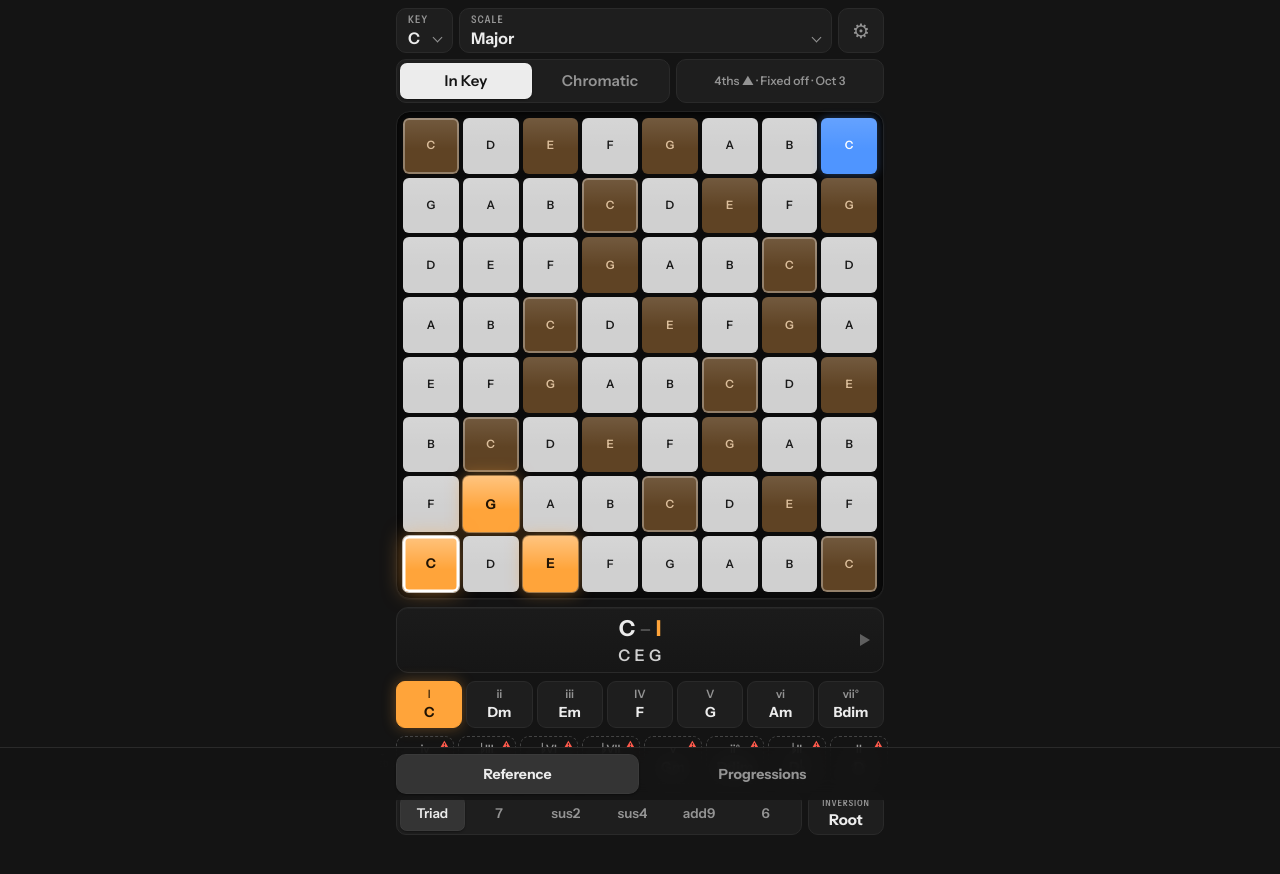
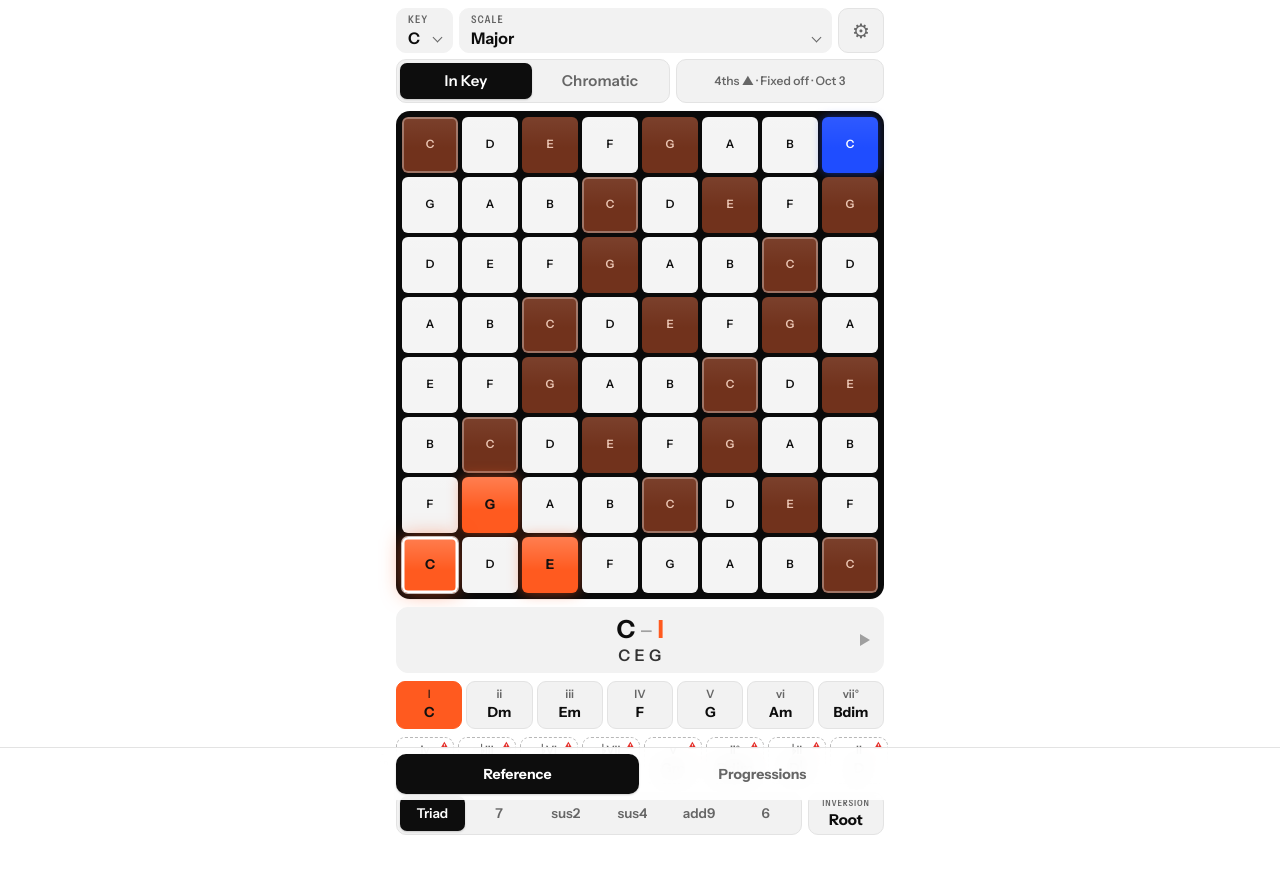
Before and after one commit to wkathomson/pad-shapes, a plain HTML site: page index.html in a window 1280 px wide. Drawn offline with Linux system fonts and the light colour scheme.

Commit message:
Light theme: white page, black type, bold flat accents
Switches to a bright, flat look: white background, near-black type,
light-grey blocks, solid black selected controls, hot orange for chords
and selections, electric blue for roots. The grid stays a black panel so
pads keep their hardware contrast. Theme colour, manifest colours and
iOS status bar updated to match; cache bumped to v4.

Co-Authored-By: Claude Opus 5.5 <noreply@anthropic.com>
Claude-Session: https://claude.ai/code/session_01UpZmbjg6raAWMm7qVkScNQ

```diff
--- a/index.html
+++ b/index.html
@@ -3,7 +3,7 @@
 <head>
 <meta charset="utf-8">
 <meta name="viewport" content="width=device-width, initial-scale=1, viewport-fit=cover">
-<meta name="theme-color" content="#0e0f12">
+<meta name="theme-color" content="#ffffff">
 <title>Pad Shapes</title>
 <link rel="manifest" href="manifest.webmanifest">
 <link rel="preload" href="fonts/instrument-sans-latin.woff2" as="font" type="font/woff2" crossorigin>
@@ -12,7 +12,7 @@
 <meta name="mobile-web-app-capable" content="yes">
 <meta name="apple-mobile-web-app-capable" content="yes">
 <meta name="apple-mobile-web-app-title" content="Pad Shapes">
-<meta name="apple-mobile-web-app-status-bar-style" content="black-translucent">
+<meta name="apple-mobile-web-app-status-bar-style" content="default">
 <style>
   /* Fonts are bundled so the app looks the same offline.
      Instrument Sans has no ♭ ♯, so a tiny Noto Music subset supplies them. */
@@ -28,30 +28,30 @@
   }
 
   :root {
-    /* Graphite greys in the spirit of a dark DAW theme */
-    --bg: #141414;
-    --surface: #1e1e1e;
-    --surface-2: #282828;
-    --surface-3: #343434;
-    --line: #333333;
-    --line-soft: #2a2a2a;
-    --text: #ececec;
-    --muted: #949494;
-    --faint: #5f5f5f;
-    /* Hardware-style accents */
-    --accent: #ffa43a;
-    --accent-hi: #ffc06e;
-    --accent-ink: #201304;
-    --accent-glow: rgba(255, 164, 58, .5);
-    --root: #4f95ff;
-    --root-glow: rgba(79, 149, 255, .35);
-    --pad-in: #d0d0d0;
-    --pad-in-text: #1b1b1b;
-    --pad-out: #232323;
-    --pad-out-text: #5a5a5a;
-    --pad-void: #0d0d0d;
-    --warn: #ff5a4c;
-    --ok: #63d47c;
+    /* Light and flat: white page, black type, bold saturated accents */
+    --bg: #ffffff;
+    --surface: #f2f2f2;
+    --surface-2: #e8e8e8;
+    --surface-3: #dcdcdc;
+    --line: #d4d4d4;
+    --line-soft: #e3e3e3;
+    --text: #0d0d0d;
+    --muted: #666666;
+    --faint: #a0a0a0;
+    --accent: #ff5a1f;          /* hot orange: chords and selections */
+    --accent-hi: #ff8a52;
+    --accent-ink: #111111;
+    --accent-glow: rgba(255, 90, 31, .55);
+    --root: #1f4dff;            /* electric blue: key root */
+    --root-glow: rgba(31, 77, 255, .5);
+    /* The grid stays a black block so pads read like the hardware */
+    --pad-in: #f4f4f4;
+    --pad-in-text: #111111;
+    --pad-out: #262626;
+    --pad-out-text: #707070;
+    --pad-void: #141414;
+    --warn: #e5322d;
+    --ok: #12a150;
     --gap: 4px;
     --radius: 10px;
     --ease: cubic-bezier(.2, .8, .2, 1);
@@ -89,7 +89,7 @@
   /* ---- Shared controls ---- */
   .sel {
     display: flex; flex-direction: column; justify-content: center; gap: 1px;
-    background: var(--surface); border: 1px solid var(--line-soft); border-radius: var(--radius);
+    background: var(--surface); border: 1px solid var(--surface); border-radius: var(--radius);
     padding: 4px 11px; min-width: 0; position: relative;
     transition: border-color .2s var(--ease), background-color .2s var(--ease);
   }
@@ -122,7 +122,7 @@
     content: ''; position: absolute; z-index: -1; top: 3px; bottom: 3px; left: 0;
     width: var(--tw, 0); transform: translateX(var(--tx, 0)); border-radius: 7px;
     background: var(--thumb, var(--text)); opacity: 0;
-    box-shadow: 0 1px 2px rgba(0,0,0,.4), 0 0 0 .5px rgba(255,255,255,.06) inset;
+    box-shadow: 0 1px 2px rgba(0,0,0,.18);
   }
   .seg.has-thumb::before { opacity: 1; }
   .seg[data-ready]::before { transition: transform .32s var(--ease), width .32s var(--ease), opacity .2s; }
@@ -142,7 +142,7 @@
   }
   .summary:active { transform: scale(.97); background: var(--surface-2); }
 
-  .notice { background: #2e2410; color: #ffd48a; border-radius: 8px; padding: 8px 10px; font-size: 13px; }
+  .notice { background: #fff3d1; color: #6e4b00; border-radius: 8px; padding: 8px 10px; font-size: 13px; }
 
   /* ---- Header ---- */
   .bar { display: flex; flex-direction: column; gap: 6px; }
@@ -152,14 +152,14 @@
   #grid {
     display: grid; grid-template-columns: repeat(8, 1fr); gap: var(--gap);
     touch-action: manipulation; padding: 6px; border-radius: 14px;
-    background: #0b0b0b; border: 1px solid #222;
-    box-shadow: inset 0 2px 6px rgba(0,0,0,.7), 0 1px 0 rgba(255,255,255,.03);
+    background: #0a0a0a; border: 0;
+    box-shadow: 0 1px 0 rgba(0,0,0,.04);
   }
   .pad {
     aspect-ratio: 1; border-radius: 6px; border: 0; padding: 0;
     display: flex; align-items: center; justify-content: center;
     font-size: 11.5px; font-weight: 600; cursor: pointer; position: relative;
-    background-image: linear-gradient(180deg, rgba(255,255,255,.12), rgba(255,255,255,0) 55%);
+    background-image: linear-gradient(180deg, rgba(255,255,255,.07), rgba(255,255,255,0) 55%);
     transition: background-color .22s var(--ease), color .22s var(--ease), box-shadow .3s var(--ease), transform .12s var(--spring);
   }
   .pad:active { transform: scale(.9); transition-duration: .22s, .22s, .3s, .05s; }
@@ -169,14 +169,14 @@
   .pad.void { background-color: var(--pad-void); color: transparent; cursor: default; background-image: none; }
   /* Chord states sit on top of the base state. */
   .pad.ghost {
-    background-color: #4b3518; background-color: color-mix(in srgb, var(--accent) 30%, #1a1a1a);
-    color: rgba(255, 225, 190, .78); box-shadow: none;
+    background-color: #5c2a17; background-color: color-mix(in srgb, var(--accent) 38%, #1a1a1a);
+    color: rgba(255, 222, 205, .85); box-shadow: none;
   }
   .pad.ghost.bass { box-shadow: inset 0 0 0 2px rgba(255,255,255,.32); }
   .pad.chord {
     background-color: var(--accent); color: var(--accent-ink); font-size: 13.5px; font-weight: 700;
-    box-shadow: 0 0 0 1px rgba(255, 200, 130, .5), 0 0 16px var(--accent-glow);
-    background-image: linear-gradient(180deg, rgba(255,255,255,.35), rgba(255,255,255,0) 60%);
+    box-shadow: 0 0 14px var(--accent-glow);
+    background-image: linear-gradient(180deg, rgba(255,255,255,.22), rgba(255,255,255,0) 60%);
   }
   .pad.chord.bass { box-shadow: inset 0 0 0 2.5px #fff, 0 0 0 1px rgba(255,255,255,.7), 0 0 20px var(--accent-glow); }
   .pad.shared::after {
@@ -189,10 +189,9 @@
   /* ---- Readout: a small display ---- */
   .readout {
     position: relative; cursor: pointer; touch-action: pan-y; overflow: hidden;
-    background: linear-gradient(180deg, #1b1b1b, #161616); border: 1px solid var(--line-soft); border-radius: 12px;
+    background: var(--surface); border: 1.5px solid var(--surface); border-radius: 12px;
     padding: 7px 34px; text-align: center; min-height: 60px;
     display: flex; flex-direction: column; justify-content: center;
-    box-shadow: inset 0 1px 0 rgba(255,255,255,.03);
     transition: transform .15s var(--spring), border-color .25s;
   }
   .readout::after {
@@ -203,18 +202,18 @@
   .readout:active { transform: scale(.985); }
   .readout:active::after { border-left-color: var(--accent); }
   .readout .ro { display: flex; flex-direction: column; gap: 1px; }
-  .readout .big { font-size: 22px; font-weight: 700; letter-spacing: -.01em; }
+  .readout .big { font-size: 25px; font-weight: 700; letter-spacing: -.02em; line-height: 1.15; }
   .readout .big .num { color: var(--accent); }
   .readout .big .sep { color: var(--faint); font-weight: 400; }
-  .readout .notes { font-size: 16px; font-weight: 600; letter-spacing: .04em; color: #cfcfcf; }
+  .readout .notes { font-size: 16px; font-weight: 600; letter-spacing: .04em; color: #333; }
   .readout .src { color: var(--muted); font-size: 12.5px; font-weight: 500; letter-spacing: 0; }
   .readout .small { font-size: 12.5px; color: var(--muted); }
   .readout.warn .small { color: var(--warn); }
 
   .missing {
     display: flex; align-items: center; gap: 8px; margin-top: -2px;
-    background: rgba(255, 90, 76, .1); border: 1px dashed rgba(255, 90, 76, .7); border-radius: var(--radius);
-    padding: 3px 3px 3px 11px; color: #ffbdb6; font-size: 12.5px; line-height: 1.25;
+    background: #fff0ee; border: 1.5px dashed var(--warn); border-radius: var(--radius);
+    padding: 3px 3px 3px 11px; color: #a3201b; font-size: 12.5px; line-height: 1.25;
     animation: rise .28s var(--ease);
   }
   .missing[hidden] { display: none; }
@@ -239,9 +238,9 @@
   .chord-btn .c { font-size: 14px; font-weight: 700; white-space: nowrap; overflow: hidden; text-overflow: clip; max-width: 100%; }
   .chord-btn[aria-pressed="true"] {
     background: var(--accent); border-color: var(--accent); color: var(--accent-ink);
-    box-shadow: 0 0 14px rgba(255, 164, 58, .35);
-  }
-  .chord-btn[aria-pressed="true"] .n { color: rgba(32, 19, 4, .75); }
+    box-shadow: none;
+  }
+  .chord-btn[aria-pressed="true"] .n { color: rgba(17, 17, 17, .7); }
   .borrowed-row {
     display: flex; gap: 4px; overflow-x: auto; scrollbar-width: none; align-items: stretch;
     margin: 0 -16px; padding: 0 16px; scroll-padding: 0 16px; scroll-snap-type: x proximity;
@@ -249,14 +248,14 @@
   .borrowed-row::-webkit-scrollbar { display: none; }
   .borrowed-row .chord-btn {
     flex: none; min-width: 58px; padding: 5px 7px 6px; scroll-snap-align: start;
-    border-style: dashed; border-color: #444; background: transparent;
+    border-style: dashed; border-color: #b8b8b8; background: transparent;
   }
   .borrowed-row .chord-btn[aria-pressed="true"] { border-style: solid; background: var(--accent); border-color: var(--accent); }
   .borrowed-row .tag { align-self: center; flex: none; width: 36px; font-size: 8.5px; line-height: 1.15; text-align: center; color: var(--faint); }
   .chord-btn .w { position: absolute; top: 2px; right: 4px; font-size: 9px; color: var(--warn); }
-  .chord-btn[aria-pressed="true"] .w { color: #8a1a10; }
+  .chord-btn[aria-pressed="true"] .w { color: #111; }
   .pick-row { display: flex; gap: 6px; }
-  .pick-row .seg { flex: 1; --thumb: var(--surface-3); --thumb-ink: var(--text); }
+  .pick-row .seg { flex: 1; }
   .pick-row .seg button { padding: 9px 2px; font-size: 13.5px; }
   .inv-btn {
     flex: none; width: 76px; border: 1px solid var(--line-soft); border-radius: var(--radius); background: var(--surface);
@@ -270,18 +269,18 @@
   /* ---- Sheets (slide up) ---- */
   .backdrop {
     position: fixed; inset: 0; z-index: 10; display: flex; align-items: flex-end; justify-content: center;
-    background: rgba(0,0,0,.6); opacity: 0; transition: opacity .25s var(--ease);
+    background: rgba(0,0,0,.32); opacity: 0; transition: opacity .25s var(--ease);
     -webkit-backdrop-filter: blur(3px); backdrop-filter: blur(3px);
   }
   .backdrop[hidden] { display: none; }
   .backdrop.open { opacity: 1; }
   .sheet {
-    width: 100%; max-width: 520px; background: var(--surface); border-radius: 18px 18px 0 0;
+    width: 100%; max-width: 520px; background: var(--bg); border-radius: 18px 18px 0 0;
     border-top: 1px solid var(--line);
     padding: 10px 16px calc(env(safe-area-inset-bottom) + 16px);
     display: flex; flex-direction: column; gap: 14px; max-height: 90vh; overflow-y: auto;
     transform: translateY(100%); transition: transform .36s var(--ease);
-    box-shadow: 0 -10px 40px rgba(0,0,0,.5);
+    box-shadow: 0 -10px 40px rgba(0,0,0,.16);
   }
   .sheet::before { content: ''; align-self: center; width: 36px; height: 4px; border-radius: 2px; background: var(--surface-3); flex: none; }
   .backdrop.open .sheet { transform: none; }
@@ -306,11 +305,11 @@
   /* ---- Tab bar (sliding thumb, like .seg) ---- */
   .tabbar {
     position: fixed; left: 0; right: 0; bottom: 0; z-index: 5;
-    background: rgba(20,20,20,.88); border-top: 1px solid var(--line-soft);
+    background: rgba(255,255,255,.9); border-top: 1px solid var(--line-soft);
     -webkit-backdrop-filter: blur(12px); backdrop-filter: blur(12px);
     padding: 6px 16px calc(env(safe-area-inset-bottom) + 6px);
   }
-  .tabbar .seg { max-width: 488px; margin: 0 auto; background: transparent; border: 0; padding: 0; --thumb: var(--surface-3); --thumb-ink: var(--text); }
+  .tabbar .seg { max-width: 488px; margin: 0 auto; background: transparent; border: 0; padding: 0; }
   .tabbar .seg::before { top: 0; bottom: 0; border-radius: var(--radius); }
   .tabbar button { padding: 11px 0; font-weight: 700; font-size: 14px; border-radius: var(--radius); }
 
@@ -339,13 +338,13 @@
   }
   .strip .slot-chip:active { transform: scale(.92); }
   .strip .slot-chip[aria-current="true"] {
-    background: var(--accent); border-color: var(--accent); color: var(--accent-ink); box-shadow: 0 0 14px rgba(255,164,58,.35);
+    background: var(--accent); border-color: var(--accent); color: var(--accent-ink);
   }
   .strip .empty { color: var(--muted); font-size: 13px; align-self: center; text-align: center; flex: 1; }
 
   /* ---- Progressions tab ---- */
   .prog { display: flex; flex-direction: column; gap: 12px; padding-top: 6px; }
-  .prog h2 { margin: 0; font-size: 22px; font-weight: 700; letter-spacing: -.02em; flex: 1; }
+  .prog h2 { margin: 0; font-size: 28px; font-weight: 700; letter-spacing: -.03em; flex: 1; }
   .prog h3 { margin: 10px 0 0; }
   .prog-head { display: flex; align-items: center; gap: 8px; }
   .prog-list { list-style: none; margin: 0; padding: 0; display: flex; flex-direction: column; gap: 6px; }
@@ -384,7 +383,7 @@
     font-weight: 600; transition: transform .15s var(--spring), background-color .2s;
   }
   .slot .pick:active { transform: scale(.98); background: var(--surface-2); }
-  .slot .pick.empty { color: var(--faint); border-style: dashed; border-color: #3a3a3a; background: transparent; font-weight: 500; }
+  .slot .pick.empty { color: var(--faint); border-style: dashed; border-color: #c4c4c4; background: transparent; font-weight: 500; }
   .slot .pick .num { color: var(--accent); font-weight: 700; }
   .slot .mini {
     flex: none; width: 40px; border: 1px solid var(--line-soft); background: var(--surface); border-radius: var(--radius);
@@ -401,7 +400,7 @@
   }
   .ghost-btn:active { transform: scale(.96); }
   .ghost-btn:disabled { opacity: .4; }
-  .ghost-btn.primary { background: var(--accent); color: var(--accent-ink); border-color: var(--accent); box-shadow: 0 0 14px rgba(255,164,58,.25); }
+  .ghost-btn.primary { background: var(--accent); color: var(--accent-ink); border-color: var(--accent); }
   .act-list { display: flex; flex-direction: column; gap: 8px; }
   .act-list .danger { color: var(--warn); }
   .pick-readout { text-align: center; font-size: 18px; font-weight: 700; min-height: 24px; }
@@ -411,15 +410,15 @@
   .toast {
     position: fixed; left: 16px; right: 16px; top: calc(env(safe-area-inset-top) + 8px); z-index: 20;
     max-width: 488px; margin: 0 auto; display: flex; align-items: center; gap: 10px;
-    background: rgba(40,40,40,.95); border: 1px solid rgba(255,164,58,.6); border-radius: 12px; padding: 8px 8px 8px 13px;
-    box-shadow: 0 10px 30px rgba(0,0,0,.55); font-size: 14px;
+    background: #0d0d0d; color: #fff; border: 0; border-radius: 12px; padding: 8px 8px 8px 13px;
+    box-shadow: 0 10px 30px rgba(0,0,0,.25); font-size: 14px;
     -webkit-backdrop-filter: blur(10px); backdrop-filter: blur(10px);
     animation: drop .4s var(--ease);
   }
   .toast[hidden] { display: none; }
   .toast span { flex: 1; }
   .toast button { border: 0; border-radius: 8px; background: var(--accent); color: var(--accent-ink); font-weight: 700; padding: 9px 12px; cursor: pointer; }
-  .toast .toast-x { background: transparent; color: var(--muted); padding: 9px 6px; }
+  .toast .toast-x { background: transparent; color: #aaa; padding: 9px 6px; }
 
   @keyframes rise { from { opacity: 0; transform: translateY(6px); } }
   @keyframes drop { from { opacity: 0; transform: translateY(-20px); } }
@@ -1832,8 +1831,8 @@ const UI = (() => {
     Synth.playChord(Music.chordMidi(ch, eff(), shape, grid), { strum: settings.strum });
     if (shape && shape.primary) strike(shape.primary.pads, settings.strum ? 15 : 0);
     anim($('readout'), [
-      { borderColor: '#ffa43a', boxShadow: '0 0 24px rgba(255,164,58,.35)' },
-      { borderColor: '#2a2a2a', boxShadow: '0 0 0 rgba(255,164,58,0)' },
+      { borderColor: '#ff5a1f', boxShadow: '0 0 0 3px rgba(255,90,31,.25)' },
+      { borderColor: '#f2f2f2', boxShadow: '0 0 0 3px rgba(255,90,31,0)' },
     ], { duration: 650, easing: 'ease-out' });
   }
 
--- a/sw.js
+++ b/sw.js
@@ -2,7 +2,7 @@
    Bump VERSION whenever any cached file changes, or phones will keep the
    old copy. The new worker then installs in the background, takes over,
    and the page offers a reload. */
-const VERSION = 'v3';
+const VERSION = 'v4';
 const CACHE = `pad-shapes-${VERSION}`;
 const ASSETS = [
   './',
```
Also changed, not shown: manifest.webmanifest.
